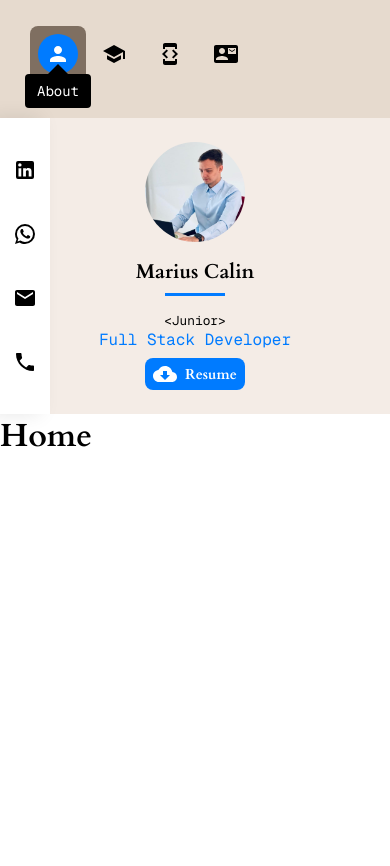
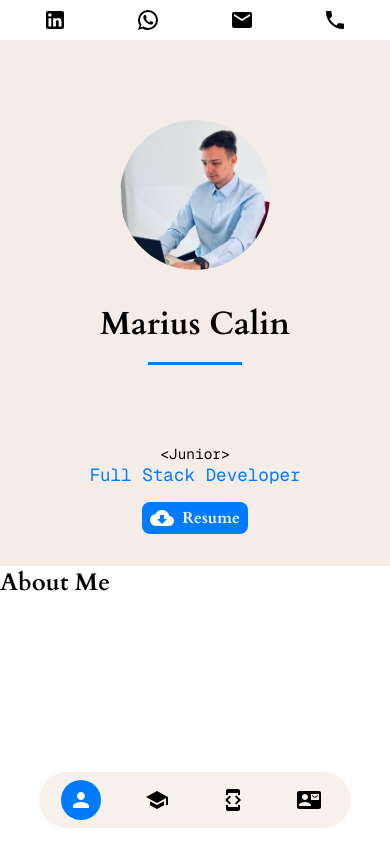
Before and after one commit to mariusalx06/PersonalWebsite, a Next.js app: page / in a window 390 px wide. Shown: the top 866 px of the page. Before the commit the page ends 844 px from the top, so only its background shows below. Built offline with nearby package versions, Linux system fonts and the light colour scheme.

Commit message:
New Desihn with mobile friendlyness

```diff
--- a/app/components/Container/LeftContainer/LeftContainer.jsx
+++ b/app/components/Container/LeftContainer/LeftContainer.jsx
@@ -10,7 +10,7 @@ import SocialLink from "./SocialLink";
 
 export default function LeftContainer() {
   return (
-    <div className={styles.leftContainer}>
+    <div id="leftContainer" className={styles.leftContainer}>
       <div className={styles.topSide}>
         <Image
           src="/profile.jpg"
@@ -21,10 +21,10 @@ export default function LeftContainer() {
           priority
         />
         <h1 className={styles.name}>Marius Calin</h1>
-        <div className={styles.descriptionContainer}>
-          <p>&lt;Junior&gt;</p>
-          <p className={styles.description}>Full Stack Developer</p>
-        </div>
+      </div>
+      <div className={styles.descriptionContainer}>
+        <p>&lt;Junior&gt;</p>
+        <p className={styles.description}>Full Stack Developer</p>
       </div>
 
       <div className={styles.buttonContainer}>
--- a/app/components/Container/LeftContainer/LeftContainer.module.css
+++ b/app/components/Container/LeftContainer/LeftContainer.module.css
@@ -7,9 +7,9 @@
   background-color: #f4ece6;
   color: black;
   width: 475px;
-  height: 500px;
-  box-shadow: -10px -10px 20px rgba(0, 0, 0, 0.1),
-    -10px 10px 20px rgba(0, 0, 0, 0.1), 0px 10px 20px rgba(0, 0, 0, 0.1);
+  height: auto;
+  box-shadow: -5px -5px 15px rgba(0, 0, 0, 0.1),
+    -5px 5px 15px rgba(0, 0, 0, 0.1), 0px 5px 10px rgba(0, 0, 0, 0.1);
 }
 
 .topSide {
@@ -23,7 +23,7 @@
 
 .profileImage {
   border-radius: 50%;
-  margin: 16px 0px;
+  margin: 1rem 0px;
   width: 150px;
   height: 150px;
 }
@@ -47,6 +47,8 @@
 .descriptionContainer {
   margin-top: 4rem;
   font-size: 0.9rem;
+  overflow: visible;
+  height: auto;
 }
 
 .description {
@@ -64,6 +66,7 @@
   position: relative;
   bottom: 0;
   margin: 0;
+  order: 1;
 }
 
 .buttonContainer {
@@ -99,6 +102,7 @@
 .button:hover {
   background-color: #005582;
 }
+
 @media (max-width: 1200px) {
   .leftContainer {
     width: 325px;
@@ -113,93 +117,17 @@
 
 @media (max-width: 768px) {
   .leftContainer {
-    display: flex;
-    flex-direction: column;
-    justify-content: center;
-    align-items: center;
-    text-align: center;
-    background-color: #f4ece6;
-    color: black;
     width: 100%;
-    height: auto;
-    padding: 1rem;
-    margin: 0;
     box-shadow: none;
-    position: relative;
-  }
-
-  .topSide {
-    display: flex;
-    flex-direction: column;
-    align-items: center;
-    justify-content: center;
-    margin-top: 0rem;
-    width: 100%;
-  }
-
-  .profileImage {
-    width: 100px;
-    height: 100px;
-    margin: 8px 0;
-  }
-
-  .name {
-    font-size: 1.25rem;
-    margin: 0.5rem 0;
-  }
-  .name::after {
-    content: "";
-    display: block;
-    height: 0.1875rem;
-    background-color: #007bff;
-    width: 50%;
-    margin: 0.5rem auto 0;
-  }
-
-  .descriptionContainer {
-    margin-top: 0.5rem;
-    font-size: 0.8rem;
-  }
-
-  .description {
-    font-size: 1rem;
-  }
-
-  .buttonContainer {
-    flex-direction: column;
-    gap: 0.5rem;
-    width: 100%;
-    display: flex;
-    justify-content: center;
-    align-items: center;
-  }
-
-  .button {
-    width: 100px;
-    padding: 0.25rem;
-    font-size: 0.9rem;
-    margin: 0.5rem 0;
-    display: flex;
-    align-items: center;
-    justify-content: center;
   }
 
   .bottomSide {
-    width: 50px;
-    height: auto;
-    background-color: white;
-    flex-direction: column;
-    justify-content: center;
-    align-items: center;
-    position: absolute;
-    top: 0;
-    left: 0;
-    padding: 0.5rem;
-    box-shadow: -10px 0px 20px rgba(0, 0, 0, 0.1);
-    gap: 2.5rem;
+    order: -1;
   }
-
-  .buttonIcon {
-    font-size: 1.25rem;
+  .buttonContainer {
+    margin-bottom: 1rem;
+  }
+  .profileImage {
+    margin-top: 4rem;
   }
 }
--- a/app/components/Container/LeftContainer/SocialLink.module.css
+++ b/app/components/Container/LeftContainer/SocialLink.module.css
@@ -9,8 +9,9 @@
 }
 
 .bottomIcon {
-  font-size: 1.5rem;
+  font-size: 2rem;
   transition: color 0.3s ease;
+  color: black;
 }
 .bottomButton:hover .bottomIcon {
   color: #007bff;
--- a/app/components/Container/RightContainer/RightContainer.jsx
+++ b/app/components/Container/RightContainer/RightContainer.jsx
@@ -1,5 +1,9 @@
 import styles from "./RightContainer.module.css";
 
-export default function RightContainer({ children }) {
-  return <div className={styles.rightContainer}>{children}</div>;
+export default function RightContainer({ children, id }) {
+  return (
+    <div id={id} className={styles.rightContainer}>
+      {children}
+    </div>
+  );
 }
--- a/app/components/Container/RightContainer/RightContainer.module.css
+++ b/app/components/Container/RightContainer/RightContainer.module.css
@@ -2,6 +2,7 @@
   color: black;
   width: 600px;
   height: 500px;
+  background-color: white;
 }
 @media (max-width: 1200px) {
   .rightContainer {
@@ -17,5 +18,8 @@
 @media (max-width: 768px) {
   .rightContainer {
     width: 100%;
+    height: 100vh;
+    overflow-y: auto;
+    scroll-behavior: smooth;
   }
 }
--- a/app/components/Navigation/NavItem.jsx
+++ b/app/components/Navigation/NavItem.jsx
@@ -7,6 +7,26 @@ export default function NavItem({ href, icon: Icon, text, isExternal }) {
   const pathname = usePathname();
   const isActive = pathname === href;
 
+  const handleScroll = (href) => {
+    if (href === "/") {
+      const leftContainer = document.getElementById("leftContainer");
+      if (leftContainer) {
+        console.log("Left container found:", leftContainer);
+        leftContainer.scrollIntoView({ behavior: "smooth", block: "start" });
+      } else {
+        console.log("Left container not found!");
+      }
+    } else {
+      const rightContainer = document.getElementById("rightContainer");
+      if (rightContainer) {
+        console.log("Right container found:", rightContainer);
+        rightContainer.scrollIntoView({ behavior: "smooth", block: "start" });
+      } else {
+        console.log("Right container not found!");
+      }
+    }
+  };
+
   return (
     <li className={`${styles.navItem} ${isActive ? styles.active : ""}`}>
       <Link
@@ -14,6 +34,7 @@ export default function NavItem({ href, icon: Icon, text, isExternal }) {
         className={`${styles.navLink} ${isActive ? styles.active : ""}`}
         target={isExternal ? "_blank" : ""}
         rel={isExternal ? "noopener noreferrer" : ""}
+        onClick={() => handleScroll(href)}
       >
         <div
           className={`${styles.iconWrapper} ${
--- a/app/components/Navigation/NavItem.module.css
+++ b/app/components/Navigation/NavItem.module.css
@@ -2,15 +2,13 @@
   display: flex;
   align-items: flex-start;
   flex-direction: column;
-  border-radius: 8px;
   padding: 8px 8px;
-  color: black;
+  color: black !important;
   transition: background-color 0.3s ease;
   position: relative;
 }
 
 .navItem.active {
-  background-color: #7f6f61;
   color: white;
 }
 
@@ -90,43 +88,15 @@
 }
 
 .navItem.active .textWrapper {
-  bottom: unset;
-  top: 100%;
-  transform: translateX(-50%) translateY(20px);
   opacity: 1;
+  transform: translateX(-50%) translateY(0);
 }
 
 .navItem.active .textWrapper::after {
-  top: unset;
-  bottom: 100%;
-  transform: translateX(-50%) rotate(180deg);
+  transform: translateX(-50%);
 }
 
 .navItem.active .iconWrapper:hover + .textWrapper {
   opacity: 1;
-  transform: translateX(-50%) translateY(20px);
+  transform: translateX(-50%) translateY(0);
 }
-
-@media (max-width: 768px) {
-  .textWrapper {
-    opacity: 0;
-    transform: translateX(-50%) translateY(0);
-    transition: none;
-  }
-
-  .navItem.active .textWrapper {
-    opacity: 1;
-    transform: translateX(-50%) translateY(0);
-    transition: opacity 0.3s ease, transform 0.3s ease;
-  }
-
-  .navItem:not(.active):hover .textWrapper {
-    opacity: 0;
-    transform: translateX(-50%) translateY(0);
-  }
-
-  .navItem.active .textWrapper {
-    transform: translateX(-50%) translateY(0);
-    transition: opacity 0.3s ease, transform 0.3s ease;
-  }
-}
--- a/app/components/Navigation/Navbar.module.css
+++ b/app/components/Navigation/Navbar.module.css
@@ -1,27 +1,29 @@
 .navbar {
-  padding: 10px;
-  display: flex;
-  flex-direction: column;
-  align-items: center;
-  position: absolute;
-  top: -12%;
-  left: 90px;
-  transform: translateY(-50%);
-  z-index: 2;
+  position: fixed;
+  bottom: 0;
+  left: 50%;
+  transform: translateX(-50%);
+  padding: 0.5rem 0;
+  margin: 1rem 0;
+  border-radius: 4rem;
+  background-color: rgba(244, 236, 230, 0.7);
+  backdrop-filter: blur(2px);
+  -webkit-backdrop-filter: blur(2px);
+  width: 40%;
+  z-index: 1000;
 }
 
 .navList {
+  list-style-type: none;
   display: flex;
-  flex-direction: row;
+  gap: 20px;
+  padding: 0;
+  margin: 0;
   justify-content: center;
-  margin: 0;
-  padding: 0;
-  list-style: none;
-  width: 100%;
 }
 @media (max-width: 768px) {
   .navbar {
-    top: -8%;
-    left: 20px;
+    width: 80%;
+    padding: 0;
   }
 }
--- a/app/globals.css
+++ b/app/globals.css
@@ -4,6 +4,9 @@ html,
 body {
   max-width: 100vw;
   overflow-x: hidden;
+  height: 100%;
+  margin: 0;
+  scroll-behavior: smooth;
 }
 
 body {
@@ -11,12 +14,18 @@ body {
   font-family: "Geist Mono", monospace;
   height: 100vh;
   margin: 0;
+  background: linear-gradient(
+    90deg,
+    rgba(230, 218, 206, 1) 43%,
+    rgba(255, 255, 255, 1) 43%
+  );
 }
 
 * {
   box-sizing: border-box;
   padding: 0;
   margin: 0;
+  overflow-x: hidden;
 }
 
 h1,
@@ -35,3 +44,14 @@ a {
 button {
   font-family: "Cardo", serif;
 }
+
+@media (max-width: 992px) {
+  body {
+    background: linear-gradient(
+      90deg,
+      rgba(230, 218, 206, 1) 35%,
+      rgba(255, 255, 255, 1) 35%
+    );
+    height: auto;
+  }
+}
--- a/app/layout.js
+++ b/app/layout.js
@@ -1,8 +1,8 @@
+// RootLayout Component
 import LeftContainer from "./components/Container/LeftContainer/LeftContainer";
 import RightContainer from "./components/Container/RightContainer/RightContainer";
 import Navbar from "./components/Navigation/Navbar";
 import "./globals.css";
-
 import styles from "./layout.module.css";
 
 export const metadata = {
@@ -15,14 +15,11 @@ export default function RootLayout({ children }) {
   return (
     <html lang="en">
       <body>
-        <div className={styles.leftSideBg}></div>
-        <div className={styles.rightSideBg}></div>
-
+        <Navbar />
         <div className={styles.wrapper}>
-          <Navbar />
           <div className={styles.mainContainer}>
             <LeftContainer />
-            <RightContainer>{children}</RightContainer>
+            <RightContainer id="rightContainer">{children}</RightContainer>
           </div>
         </div>
       </body>
--- a/app/layout.module.css
+++ b/app/layout.module.css
@@ -19,22 +19,9 @@
   height: 100%;
 }
 
-.rightSideBg {
-  width: 57%;
-  background-color: white;
-  height: auto;
-}
-
 @media (max-width: 992px) {
   .wrapper {
     left: 45%;
-  }
-  .leftSideBg {
-    width: 37%;
-  }
-
-  .rightSideBg {
-    width: 63%;
   }
 }
 
@@ -55,16 +42,4 @@
     margin: 0;
     width: 100%;
   }
-
-  .leftSideBg,
-  .rightSideBg {
-    width: 100%;
-  }
-
-  .leftSideBg {
-    height: 14vh;
-  }
-  .rightSideBg {
-    height: 0vh;
-  }
 }
--- a/app/page.js
+++ b/app/page.js
@@ -1,5 +1,9 @@
 import styles from "./page.module.css";
 
 export default function Home() {
-  return <h1>Home</h1>;
+  return (
+    <section id="about">
+      <h1>About Me</h1>
+    </section>
+  );
 }
```
